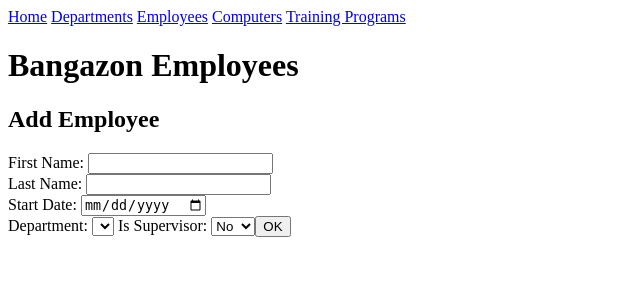
After one commit to talkative-tangs/Bangazon-LLC, a Django app: page /website/employees/add/ in a window 1280 px wide. The commit adds this page. Shown: the top 300 px of the page, without its empty margins (0-640 px from the left). Run offline with Django 3.2, Linux system fonts and the light colour scheme; data that the repository does not hold is empty.

Commit message:
can now add a new employee and select department from a dropdown menu through a form via a link from employee main page

```diff
--- a/Website/templates/Website/employees.html
+++ b/Website/templates/Website/employees.html
@@ -9,4 +9,5 @@
         {% endfor %}
         </ul>
 
+    <p><a href="{% url 'Website:employees_add' %}">Add Employee</a></p>
 {% endblock content %}
--- /dev/null
+++ b/Website/templates/Website/employees_add.html
@@ -0,0 +1,34 @@
+{% extends 'Website/base.html' %}
+
+{% block content %}
+    <h1>Bangazon Employees</h1>
+    <h2>Add Employee</h2>
+
+    <form action="{% url 'Website:employees_add' %}" method="POST">
+      {% csrf_token %}
+        <label for="first_name">First Name:</label>
+        <input id="first_name" type="text" name="first_name" required>
+        <br/>
+        <label for="last_name">Last Name:</label>
+        <input id="last_name" type="text" name="last_name" required>
+        <br/>
+        <label for="start_date">Start Date:</label>
+        <input id="start_date" type="date" name="start_date" required>
+        <br/>
+        <!-- employee end date omitted from this form and should be accessed when editing employee  -->
+        <label for="department">Department:</label>
+        <select name="department">
+          {% for department in department_list %}
+          <option value="{{department.id}}" id="{{department.id}}">{{department.department_name}}</option>
+          {% endfor %}
+        </select>
+
+        <label for="is_supervisor">Is Supervisor:</label>
+        <select name="is_supervisor">
+            <option value=False id="is_supervisor">No</option>
+            <option value=True id="is_supervisor">Yes</option>
+        <br/>
+        <input type="submit" value="OK">
+    </form>
+
+{% endblock content %}
--- a/Website/urls.py
+++ b/Website/urls.py
@@ -5,6 +5,7 @@ app_name = 'Website'
 urlpatterns = [
   path('', views.index, name='index'),
   path('employees/', views.employees, name='employees'),
+  path('employees/add/', views.employees_add, name='employees_add'),
   path('departments/', views.departments, name='departments'),
   path('departments/add', views.departments_add, name='departments_add'),
   path('computers/', views.computers, name='computers'),
--- a/Website/views.py
+++ b/Website/views.py
@@ -15,6 +15,26 @@ def employees(request):
     employees = Employee.objects.order_by('last_name')
     context = {'employees': employees}
     return render(request, 'Website/employees.html', context)
+
+def employees_add(request):
+    ''' Directs user to the add employee form / or /
+    Creates new employee record in database and redirects to employees page
+    '''
+    if request.method != 'POST':
+      department_list = Department.objects.all().order_by('department_name')
+      context = { 'department_list': department_list }
+      return render(request, 'Website/employees_add.html', context)
+    else:
+      first = request.POST["first_name"]
+      last = request.POST["last_name"]
+      start = request.POST["start_date"]
+      department_id = request.POST["department"]
+      department = Department.objects.get(id=department_id)
+      is_supervisor = request.POST["is_supervisor"]
+
+      new_employee = Employee(first_name=first, last_name=last, start_date=start, department=department, is_supervisor=is_supervisor)
+      new_employee.save()
+    return HttpResponseRedirect(reverse('Website:employees'))
 
 def departments(request):
     '''Lists all departments sorted by name'''
```
Also changed, not shown: Website/tests/test_training.py (+6 -5 lines).
